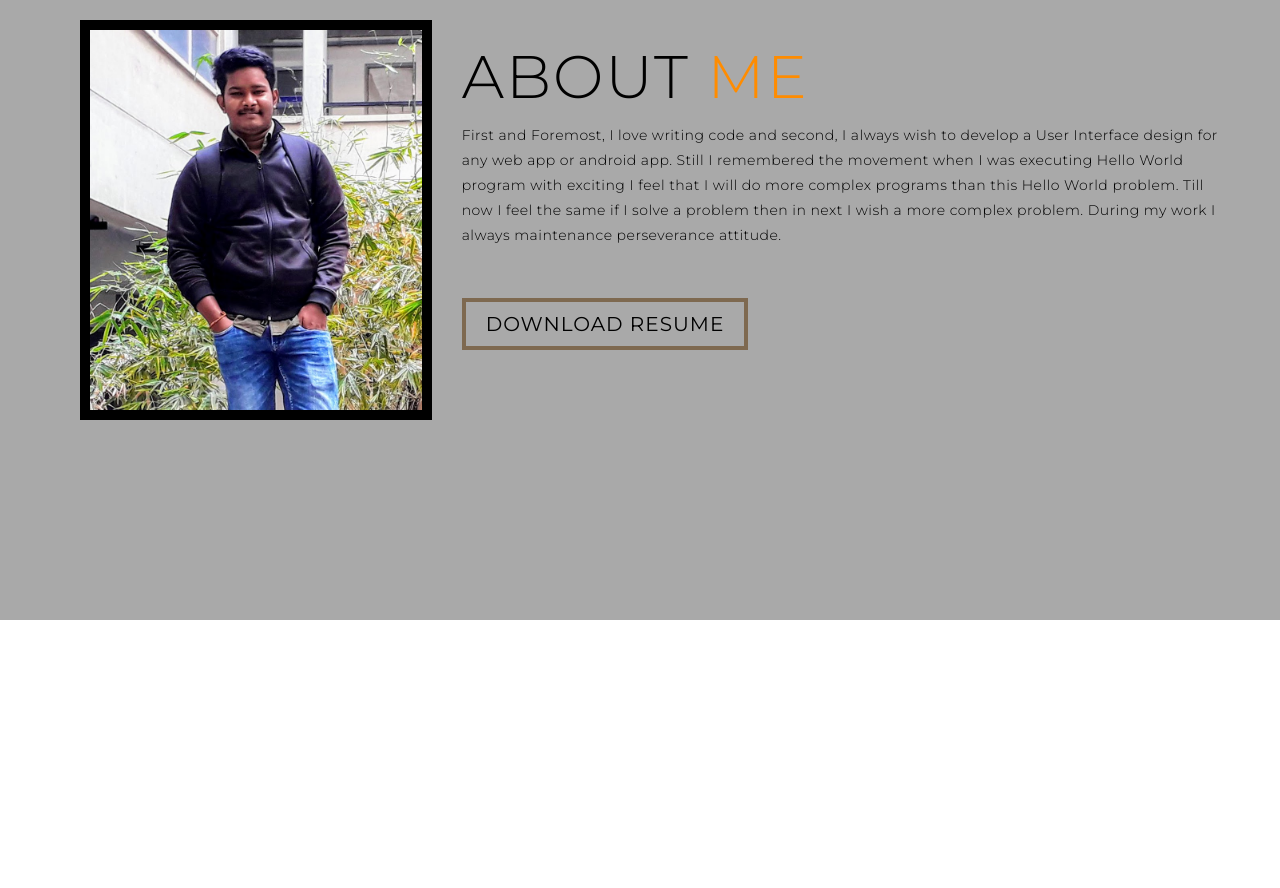
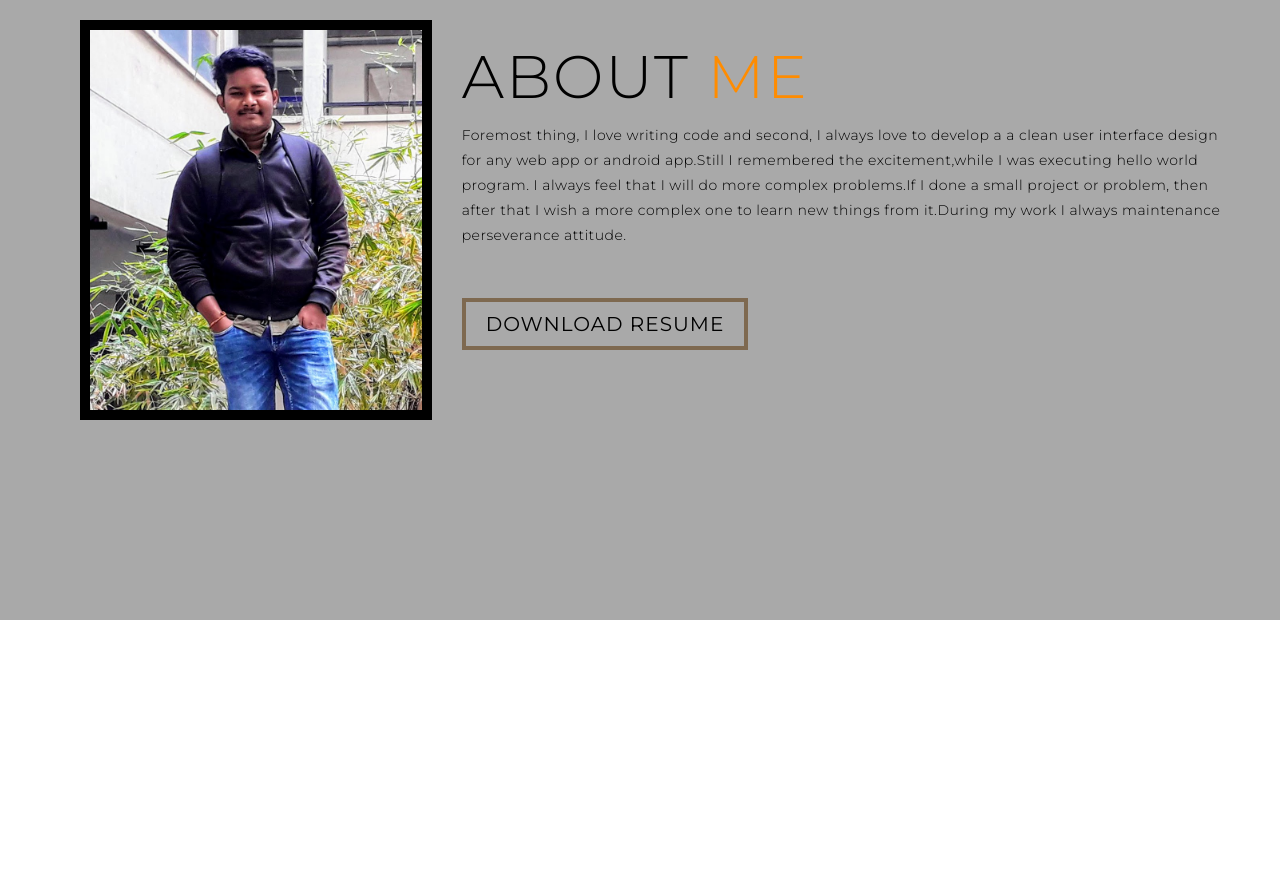
Before and after one commit to Prasad0724/DP-Portfolio, a plain HTML site: page index.html in a window 1280 px wide. Shown: the part 2580-3468 px from the top of the page. Drawn offline with Linux system fonts and the light colour scheme; files whose address does not match are found by name.

Commit message:
Update index.html

```diff
--- a/index.html
+++ b/index.html
@@ -98,7 +98,7 @@
       </div>
       <div class="col-right">
         <h1 class="section-title">About <span>me</span></h1>
-        <p>First and Foremost, I love writing code  and second,  I always wish  to develop a User Interface design for any web app or android app. Still I remembered the movement when I was executing Hello World program with exciting I feel that I will do more complex programs than this Hello World problem. Till now I feel the same if I solve a problem then in next I wish a more complex problem. During my  work I always maintenance  perseverance attitude.</p>
+        <p>Foremost thing, I love writing code and second, I always love to develop a a clean user interface design for any web app or android app.Still I remembered the excitement,while I was executing hello world program. I always feel that I will do more complex problems.If I done a small project or problem, then after that I wish a more complex one to learn new things from it.During my work I always maintenance perseverance attitude.</p>
         <a href="https://github.com/Prasad0724/MyResume/blob/master/Resume.pdf" class="cta">Download Resume</a>
       </div>
     </div>
```
